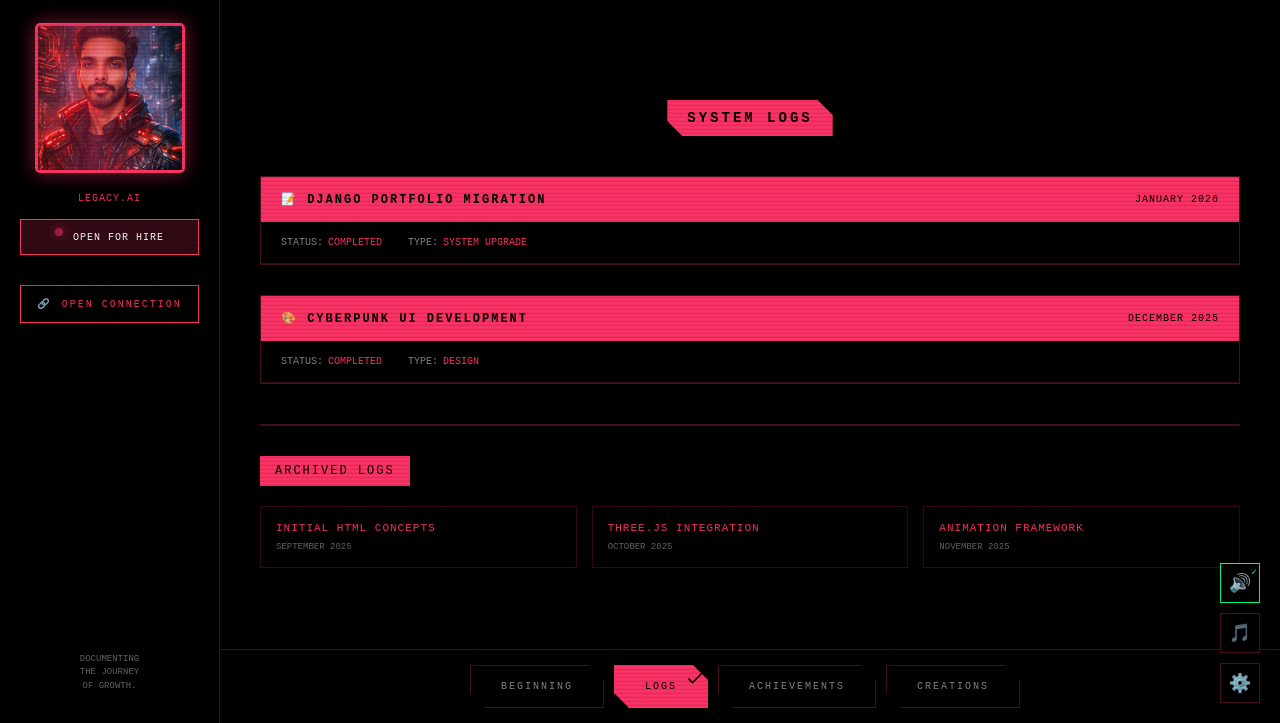
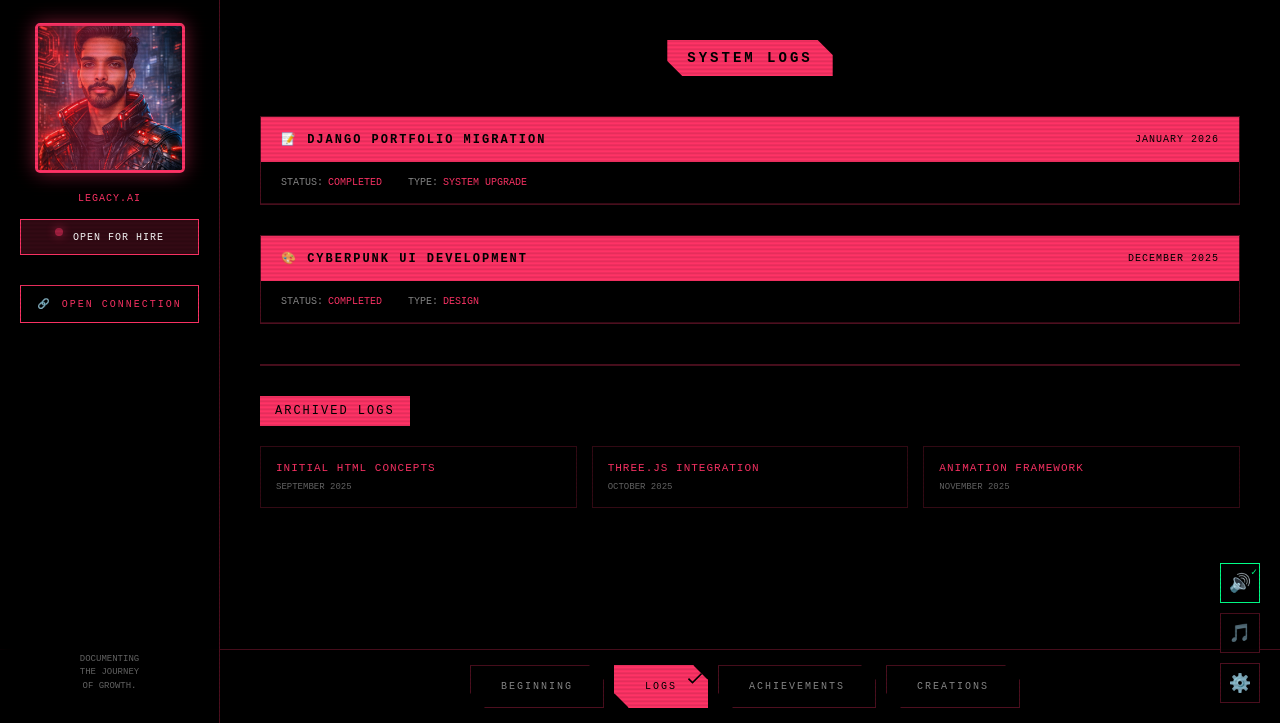
Before and after one commit to Nikhilkaswan007/portcyber, a Django app: template portcyber_project/portfolio/templates/logs.html in a window 1280 px wide. Shown: the part 77-800 px from the top of the page. Run offline with Django 5.2, Linux system fonts and the light colour scheme; the template is opened without the code that fills it, so the values that code supplies are empty.

Commit message:
every thing workes

```diff
--- a/portcyber_project/portfolio/static/css/theme.css
+++ b/portcyber_project/portfolio/static/css/theme.css
@@ -1306,7 +1306,7 @@ body {
 .page-title {
     text-align: center;
     margin-bottom: 40px;
-    padding-top: 60px;
+
 }
 
 .page-title h1 {
```
Also changed, not shown: portcyber_project/db.sqlite3.
